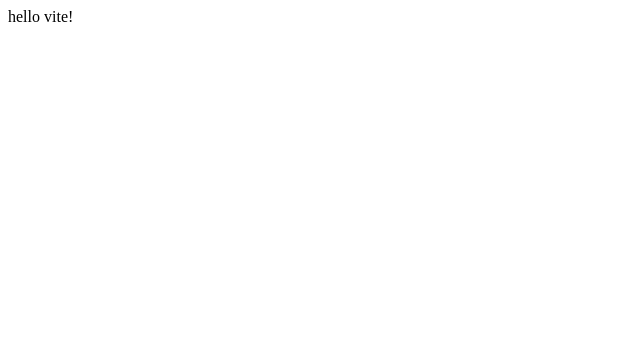
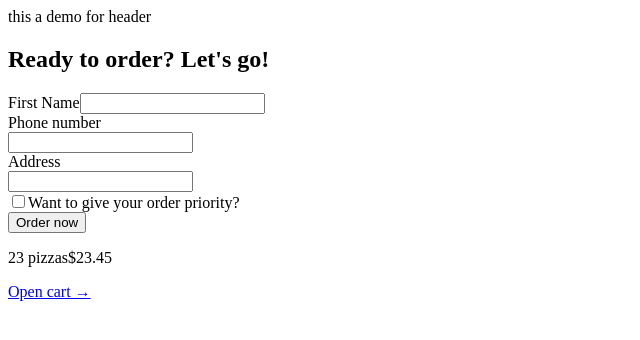
Before and after one commit to BehzadJanNesar/fast-react-pizza, a React (Vite) app: page /order/new in a window 1280 px wide. Shown: the top 340 px of the page, without its empty margins (0-640 px from the left). Built offline with nearby package versions, Linux system fonts and the light colour scheme.

Commit message:
add layout structure

```diff
--- a/src/App.tsx
+++ b/src/App.tsx
@@ -1,5 +1,26 @@
+import { createBrowserRouter, RouterProvider } from "react-router-dom";
+import Home from "./ui/Home";
+import Menu from "./features/menu/Menu";
+import Cart from "./features/cart/Cart";
+import CreateOrder from "./features/order/CreateOrder";
+import Order from "./features/order/Order";
+import AppLayout from "./ui/AppLayout";
+
+const router = createBrowserRouter([
+   {
+      element: <AppLayout />,
+      children: [
+         { path: "/", element: <Home /> },
+         { path: "/menu", element: <Menu /> },
+         { path: "/cart", element: <Cart /> },
+         { path: "order/new", element: <CreateOrder /> },
+         { path: "order/:orderId", element: <Order /> },
+      ],
+   },
+]);
+
 function App() {
-   return <div>hello vite!</div>;
+   return <RouterProvider router={router} />;
 }
 
 export default App;
--- a/src/features/cart/Cart.tsx
+++ b/src/features/cart/Cart.tsx
@@ -1,31 +1,43 @@
-import { Link } from 'react-router-dom';
+import { Link } from "react-router-dom";
 
-const fakeCart = [
-  {
-    pizzaId: 12,
-    name: 'Mediterranean',
-    quantity: 2,
-    unitPrice: 16,
-    totalPrice: 32,
-  },
-  {
-    pizzaId: 6,
-    name: 'Vegetale',
-    quantity: 1,
-    unitPrice: 13,
-    totalPrice: 13,
-  },
-  {
-    pizzaId: 11,
-    name: 'Spinach and Mushroom',
-    quantity: 1,
-    unitPrice: 15,
-    totalPrice: 15,
-  },
-];
+// Define a type for the cart items
+// type CartItem = {
+//    pizzaId: number;
+//    name: string;
+//    quantity: number;
+//    unitPrice: number;
+//    totalPrice: number;
+// };
 
-function Cart() {
-  const cart = fakeCart;
+// // Create the cart array using the defined type
+// const fakeCart: CartItem[] = [
+//    {
+//       pizzaId: 12,
+//       name: "Mediterranean",
+//       quantity: 2,
+//       unitPrice: 16,
+//       totalPrice: 32,
+//    },
+//    {
+//       pizzaId: 6,
+//       name: "Vegetale",
+//       quantity: 1,
+//       unitPrice: 13,
+//       totalPrice: 13,
+//    },
+//    {
+//       pizzaId: 11,
+//       name: "Spinach and Mushroom",
+//       quantity: 1,
+//       unitPrice: 15,
+//       totalPrice: 15,
+//    },
+// ];
+
+// Define the Cart component
+function Cart(): JSX.Element {
+   // cart is of type CartItem[]
+   // const cart: CartItem[] = fakeCart;
 
    return (
       <div>
--- a/src/features/cart/CartOverview.tsx
+++ b/src/features/cart/CartOverview.tsx
@@ -1,3 +1,5 @@
+import { Link } from "react-router-dom";
+
 function CartOverview() {
    return (
       <div>
@@ -5,7 +7,7 @@ function CartOverview() {
             <span>23 pizzas</span>
             <span>$23.45</span>
          </p>
-      <a href="#">Open cart &rarr;</a>
+         <Link to="/cart">Open cart &rarr;</Link>
       </div>
    );
 }
--- a/src/features/order/CreateOrder.tsx
+++ b/src/features/order/CreateOrder.tsx
@@ -1,60 +1,78 @@
-import { useState } from "react";
+import { useState, ChangeEvent, FormEvent } from "react";
 
 // https://uibakery.io/regex-library/phone-number
-const isValidPhone = (str) =>
-  /^\+?\d{1,4}?[-.\s]?\(?\d{1,3}?\)?[-.\s]?\d{1,4}[-.\s]?\d{1,4}[-.\s]?\d{1,9}$/.test(
-    str
-  );
+// const isValidPhone = (str: string): boolean =>
+//    /^\+?\d{1,4}?[-.\s]?\(?\d{1,3}?\)?[-.\s]?\d{1,4}[-.\s]?\d{1,4}[-.\s]?\d{1,9}$/.test(str);
 
-const fakeCart = [
-  {
-    pizzaId: 12,
-    name: "Mediterranean",
-    quantity: 2,
-    unitPrice: 16,
-    totalPrice: 32,
-  },
-  {
-    pizzaId: 6,
-    name: "Vegetale",
-    quantity: 1,
-    unitPrice: 13,
-    totalPrice: 13,
-  },
-  {
-    pizzaId: 11,
-    name: "Spinach and Mushroom",
-    quantity: 1,
-    unitPrice: 15,
-    totalPrice: 15,
-  },
-];
+// Define a type for the cart items
+// type CartItem = {
+//    pizzaId: number;
+//    name: string;
+//    quantity: number;
+//    unitPrice: number;
+//    totalPrice: number;
+// };
 
-function CreateOrder() {
-  // const [withPriority, setWithPriority] = useState(false);
-  const cart = fakeCart;
+// const fakeCart: CartItem[] = [
+//    {
+//       pizzaId: 12,
+//       name: "Mediterranean",
+//       quantity: 2,
+//       unitPrice: 16,
+//       totalPrice: 32,
+//    },
+//    {
+//       pizzaId: 6,
+//       name: "Vegetale",
+//       quantity: 1,
+//       unitPrice: 13,
+//       totalPrice: 13,
+//    },
+//    {
+//       pizzaId: 11,
+//       name: "Spinach and Mushroom",
+//       quantity: 1,
+//       unitPrice: 15,
+//       totalPrice: 15,
+//    },
+// ];
+
+function CreateOrder(): JSX.Element {
+   const [withPriority, setWithPriority] = useState<boolean>(false);
+   // const cart: CartItem[] = fakeCart;
+
+   // Handle the form submission (if necessary)
+   const handleFormSubmit = (event: FormEvent<HTMLFormElement>) => {
+      event.preventDefault();
+      // Add form submission logic here
+   };
+
+   // Handle changes to the checkbox
+   const handleCheckboxChange = (event: ChangeEvent<HTMLInputElement>) => {
+      setWithPriority(event.target.checked);
+   };
 
    return (
       <div>
          <h2>Ready to order? Let's go!</h2>
 
-      <form>
+         <form onSubmit={handleFormSubmit}>
             <div>
-          <label>First Name</label>
-          <input type="text" name="customer" required />
+               <label htmlFor="customer">First Name</label>
+               <input type="text" name="customer" id="customer" required />
             </div>
 
             <div>
-          <label>Phone number</label>
+               <label htmlFor="phone">Phone number</label>
                <div>
-            <input type="tel" name="phone" required />
+                  <input type="tel" name="phone" id="phone" required />
                </div>
             </div>
 
             <div>
-          <label>Address</label>
+               <label htmlFor="address">Address</label>
                <div>
-            <input type="text" name="address" required />
+                  <input type="text" name="address" id="address" required />
                </div>
             </div>
 
@@ -63,14 +81,14 @@ function CreateOrder() {
                   type="checkbox"
                   name="priority"
                   id="priority"
-            // value={withPriority}
-            // onChange={(e) => setWithPriority(e.target.checked)}
+                  checked={withPriority}
+                  onChange={handleCheckboxChange}
                />
-          <label htmlFor="priority">Want to yo give your order priority?</label>
+               <label htmlFor="priority">Want to give your order priority?</label>
             </div>
 
             <div>
-          <button>Order now</button>
+               <button type="submit">Order now</button>
             </div>
          </form>
       </div>
--- a/src/features/order/Order.tsx
+++ b/src/features/order/Order.tsx
@@ -1,12 +1,32 @@
 // Test ID: IIDSAT
 
-import {
-  calcMinutesLeft,
-  formatCurrency,
-  formatDate,
-} from "../../utils/helpers";
+import { calcMinutesLeft, formatCurrency, formatDate } from "../../utils/helpers";
 
-const order = {
+// Define a type for the cart items
+type CartItem = {
+   pizzaId: number;
+   name: string;
+   quantity: number;
+   unitPrice: number;
+   totalPrice: number;
+};
+
+// Define a type for the order object
+type OrderType = {
+   id: string;
+   customer: string;
+   phone: string;
+   address: string;
+   priority: boolean;
+   estimatedDelivery: string;
+   cart: CartItem[];
+   position: string;
+   orderPrice: number;
+   priorityPrice: number;
+   status?: string; // Assuming status is optional as it's not included in the sample order object
+};
+
+const order: OrderType = {
    id: "ABCDEF",
    customer: "Jonas",
    phone: "123456789",
@@ -41,17 +61,18 @@ const order = {
    priorityPrice: 19,
 };
 
-function Order() {
-  // Everyone can search for all orders, so for privacy reasons we're gonna gonna exclude names or address, these are only for the restaurant staff
+function Order(): JSX.Element {
+   // Extracting data from the order object
    const {
-    id,
-    status,
+      // id,
+      status = "Processing",
       priority,
       priorityPrice,
       orderPrice,
       estimatedDelivery,
-    cart,
+      // cart,
    } = order;
+
    const deliveryIn = calcMinutesLeft(estimatedDelivery);
 
    return (
@@ -68,7 +89,7 @@ function Order() {
          <div>
             <p>
                {deliveryIn >= 0
-            ? `Only ${calcMinutesLeft(estimatedDelivery)} minutes left 😃`
+                  ? `Only ${deliveryIn} minutes left 😃`
                   : "Order should have arrived"}
             </p>
             <p>(Estimated delivery: {formatDate(estimatedDelivery)})</p>
--- /dev/null
+++ b/src/ui/AppLayout.tsx
@@ -0,0 +1,19 @@
+import { Outlet } from "react-router-dom";
+import Header from "./Header";
+import CartOverview from "../features/cart/CartOverview";
+
+function AppLayout() {
+   return (
+      <div>
+         <Header />
+
+         <main>
+            <Outlet />
+         </main>
+
+         <CartOverview />
+      </div>
+   );
+}
+
+export default AppLayout;
--- /dev/null
+++ b/src/ui/Header.tsx
@@ -0,0 +1,5 @@
+function Header() {
+   return <div>this a demo for header</div>;
+}
+
+export default Header;
```
Also changed, not shown: src/features/cart/CartItem.tsx (+15 -2 lines), src/features/menu/MenuItem.tsx (+19 -2 lines), src/features/order/OrderItem.tsx (+17 -1 lines), src/features/user/CreateUser.tsx (+8 -7 lines). Lines whose indentation alone changed are shown as unchanged.
